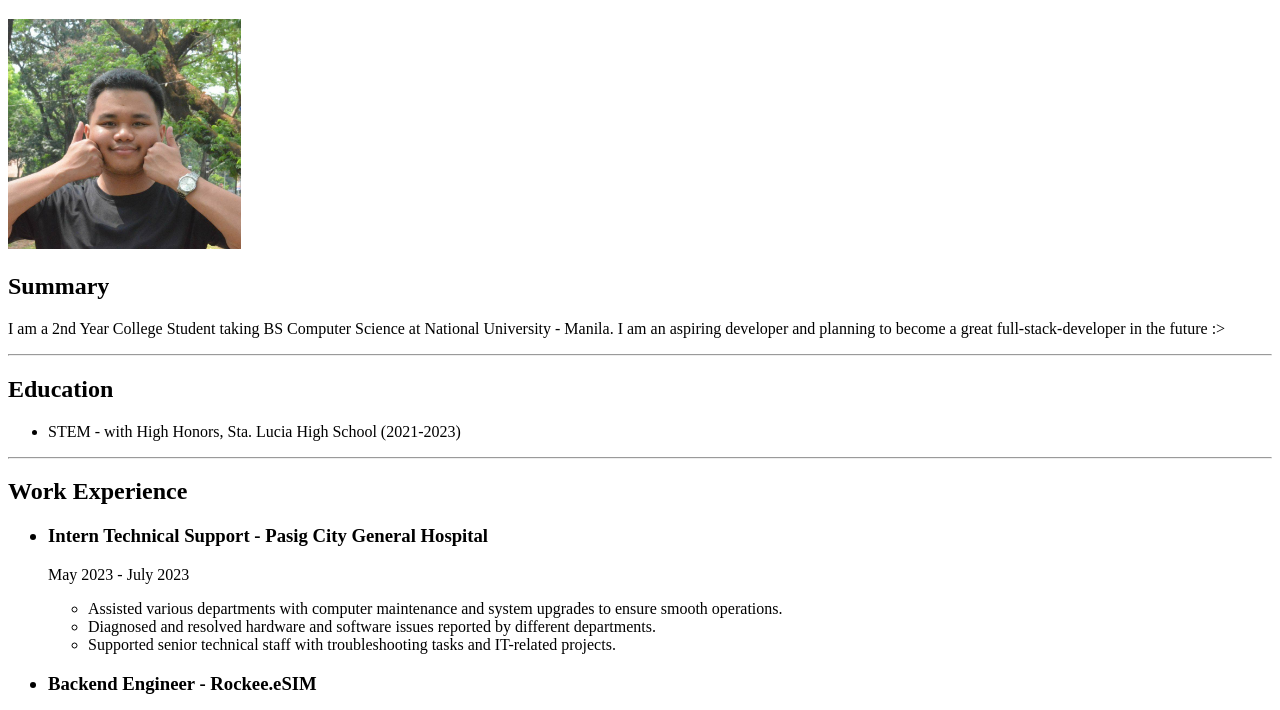
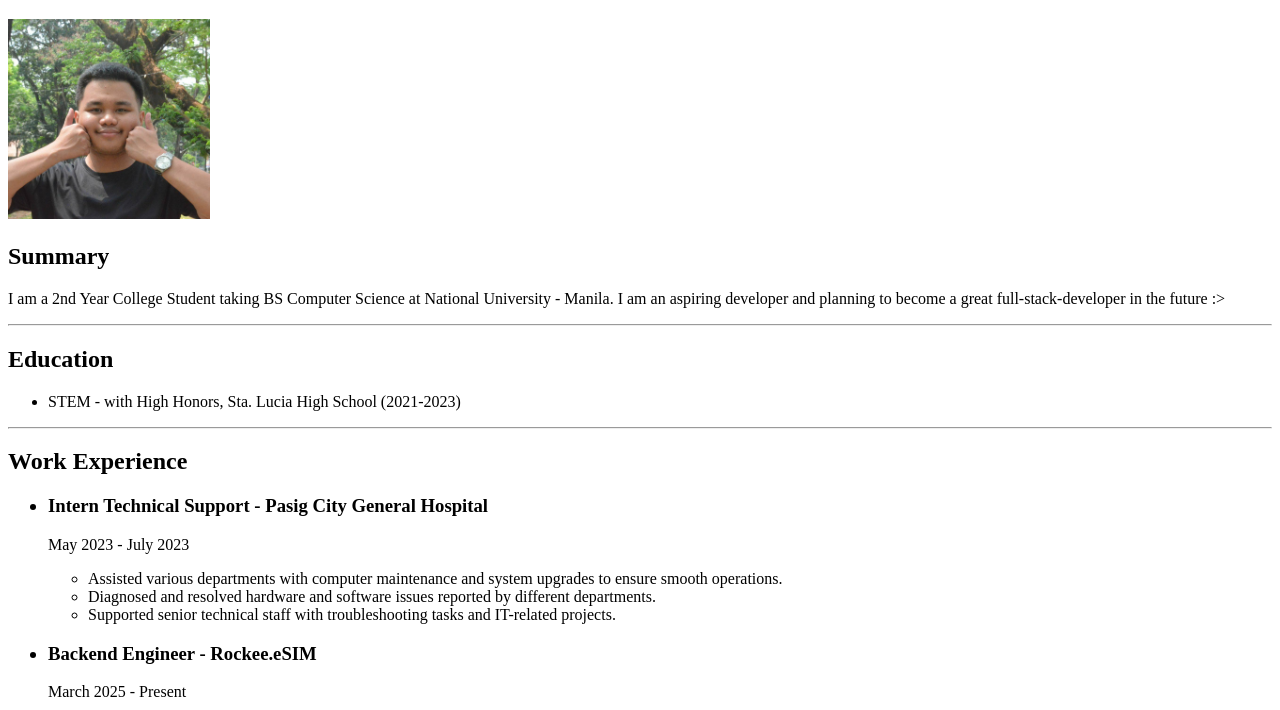
Before and after one commit to codexnii0/codexnii-resume, a plain HTML site: page index.html in a window 1280 px wide. Shown: the part 61-771 px from the top of the page. Drawn offline with Linux system fonts and the light colour scheme.

Commit message:
updates on homepage

```diff
--- a/index.html
+++ b/index.html
@@ -7,7 +7,7 @@
     </head>
     <body>
         <h1>John Michael Cayanan</h1>
-            <img src="./me.jpg" height="230"/>
+            <img src="./me.jpg" height="200"/>
         <h2>Summary</h2>
             <p>I am a 2nd Year College Student taking BS Computer Science at National University - Manila. I am an aspiring developer and planning to become a great full-stack-developer in the future :></p>
         <hr/>
```
